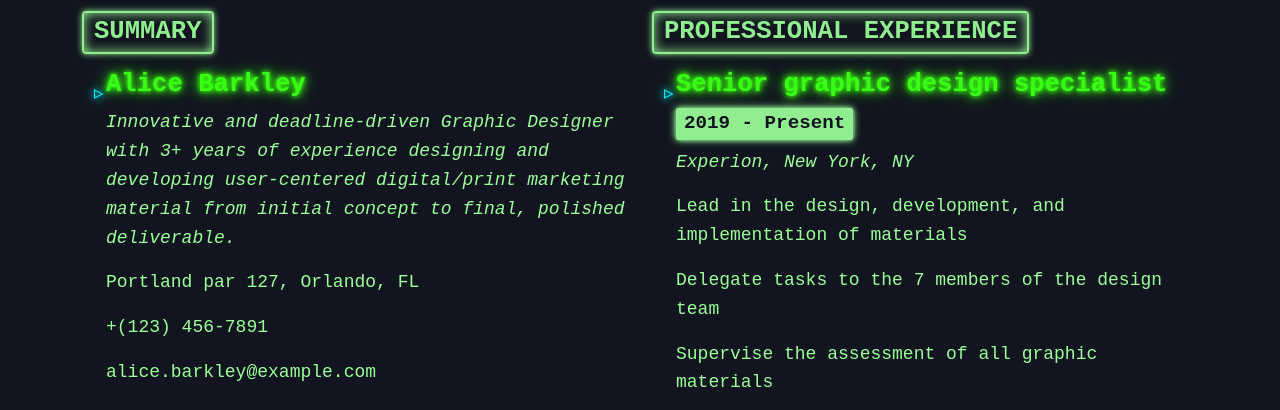
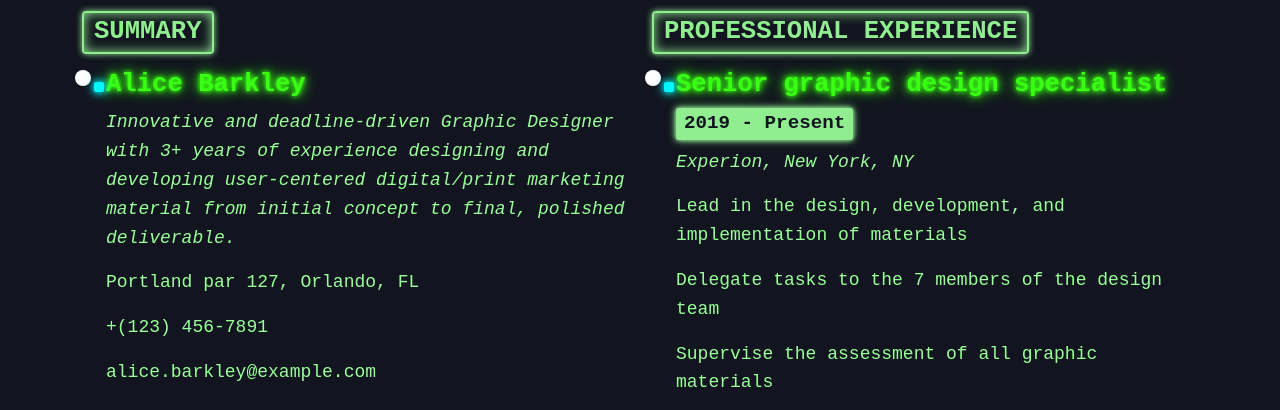
Before and after one commit to scheek-100/scheek-100.github.io, a plain HTML site: page index.html in a window 1280 px wide. Shown: the part 2519-2929 px from the top of the page. Drawn offline with Linux system fonts and the light colour scheme.

Commit message:
scheek100-resumeUpdatesCustomCss-v04-9.26.25

```diff
--- a/assets/css/custom.css
+++ b/assets/css/custom.css
@@ -218,6 +218,33 @@ h1.sitename {
    RESUME
    ========================================================== */
 
+/* Timeline vertical neon line */
+.resume::before {
+  content: "";
+  position: absolute;
+  top: 0;
+  left: 20px; /* aligns with items */
+  width: 2px;
+  height: 100%;
+  background: #00f7ff; /* neon cyan */
+  box-shadow: 0 0 6px #00f7ff, 0 0 12px #00f7ff;
+  z-index: 0;
+}
+
+/* Cyberpunk square markers instead of dots */
+.resume .resume-item::before {
+  content: "";
+  position: absolute;
+  left: 12px; /* centers on line */
+  top: 12px;
+  width: 10px;
+  height: 10px;
+  background: #00f7ff;
+  box-shadow: 0 0 6px #00f7ff, 0 0 12px #00f7ff;
+  border-radius: 2px; /* slightly rounded */
+  z-index: 1;
+}
+
 /* Resume section h5 styling */
 #resume h5 {
   font-family: 'VT323', monospace;
@@ -260,40 +287,6 @@ h1.sitename {
     0 0 8px #39ff14,
     0 0 16px #39ff14;
   margin-bottom: 8px;
-}
-
-/* Kill Lonely's default dots */
-.resume .resume-item::before {
-  content: none !important;
-  background: none !important;
-  border: none !important;
-}
-
-/* Vertical timeline line */
-.resume::before {
-  content: "";
-  position: absolute;
-  top: 0;
-  left: 20px; /* adjust offset */
-  width: 2px;
-  height: 100%;
-  background: #00f7ff !important; /* neon cyan */
-  box-shadow: 0 0 8px #00f7ff, 0 0 16px #00f7ff;
-  z-index: 0;
-}
-
-/* Cyberpunk custom markers */
-.resume .resume-item::after {
-  content: "▹";
-  position: absolute;
-  left: 12px;  /* line up with the vertical line */
-  top: 8px;
-  font-size: 1.2rem;
-  color: #00f7ff;
-  text-shadow: 0 0 6px #00f7ff, 0 0 12px #00f7ff;
-  background: none !important;
-  border: none !important;
-  z-index: 1;
 }
 
 /* ==========================================================
```
